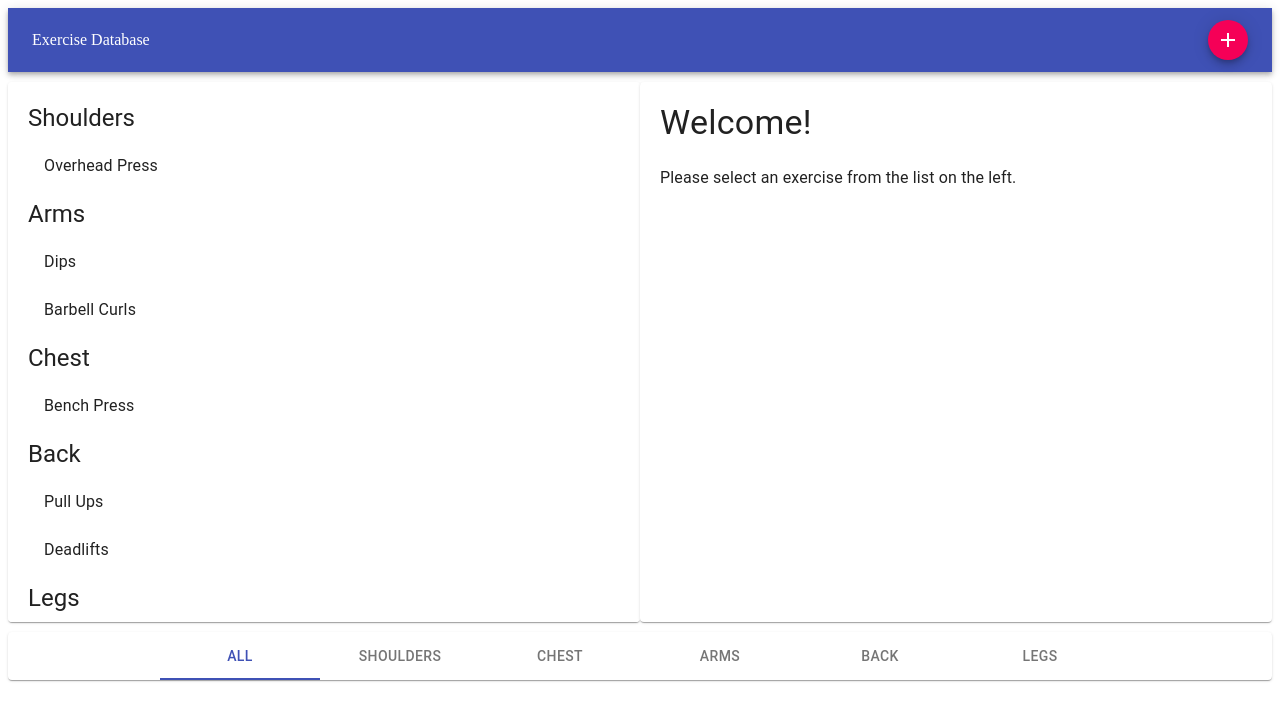
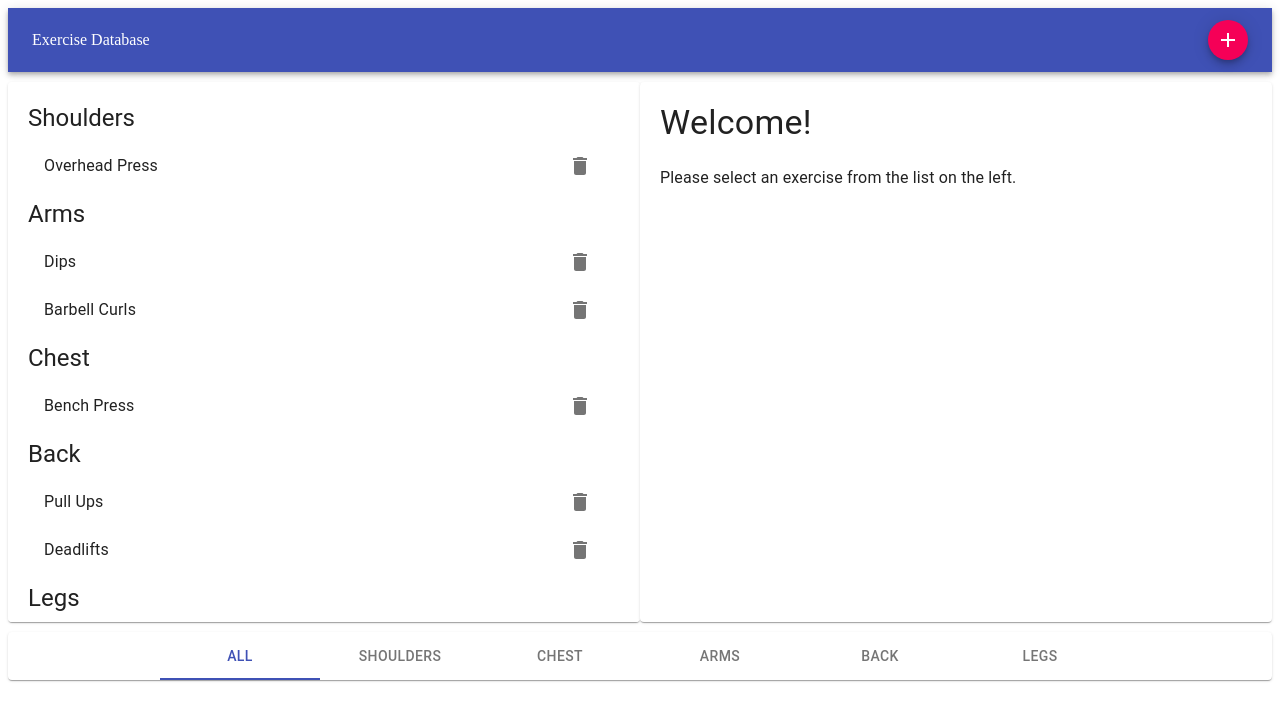
Before and after one commit to MasterNeuromancer/ExerciseApp, a React (Create React App) app: page / in a window 1280 px wide. Shown: the top 720 px of the page. Built offline with nearby package versions, Linux system fonts and the light colour scheme.

Commit message:
added delete button

```diff
--- a/src/Components/Exercises/index.js
+++ b/src/Components/Exercises/index.js
@@ -1,7 +1,15 @@
 import React, { Fragment } from 'react';
-import { Grid, Paper, Typography, List } from '@material-ui/core';
-import ListItem from '@material-ui/core/ListItem';
-import ListItemText from '@material-ui/core/ListItemText';
+import {
+	Grid,
+	Paper,
+	Typography,
+	List,
+	ListItemSecondaryAction,
+	ListItem,
+	ListItemText,
+	IconButton
+} from '@material-ui/core';
+import { Delete } from '@material-ui/icons';
 
 const styles = {
 	Paper: { padding: 20, marginTop: 10, marginBottom: 10, height: 500, overflowY: 'auto' }
@@ -27,6 +35,11 @@ export default ({
 									{exercises.map(({ id, title }) => (
 										<ListItem key={id} button onClick={() => onSelect(id)}>
 											<ListItemText primary={title} />
+											<ListItemSecondaryAction>
+												<IconButton>
+													<Delete />
+												</IconButton>
+											</ListItemSecondaryAction>
 										</ListItem>
 									))}
 								</List>
```
